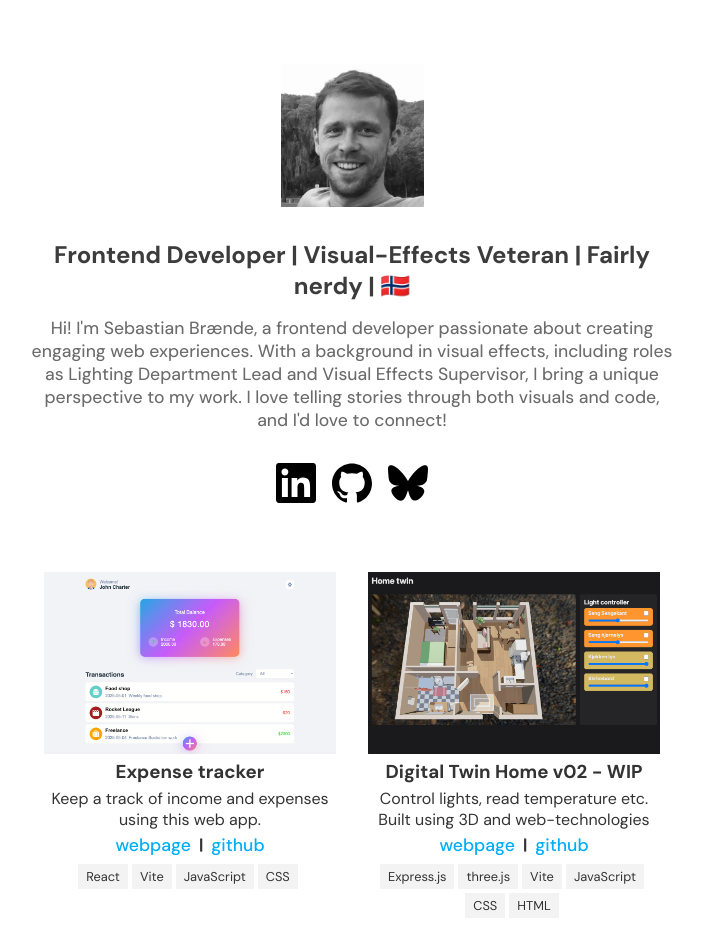
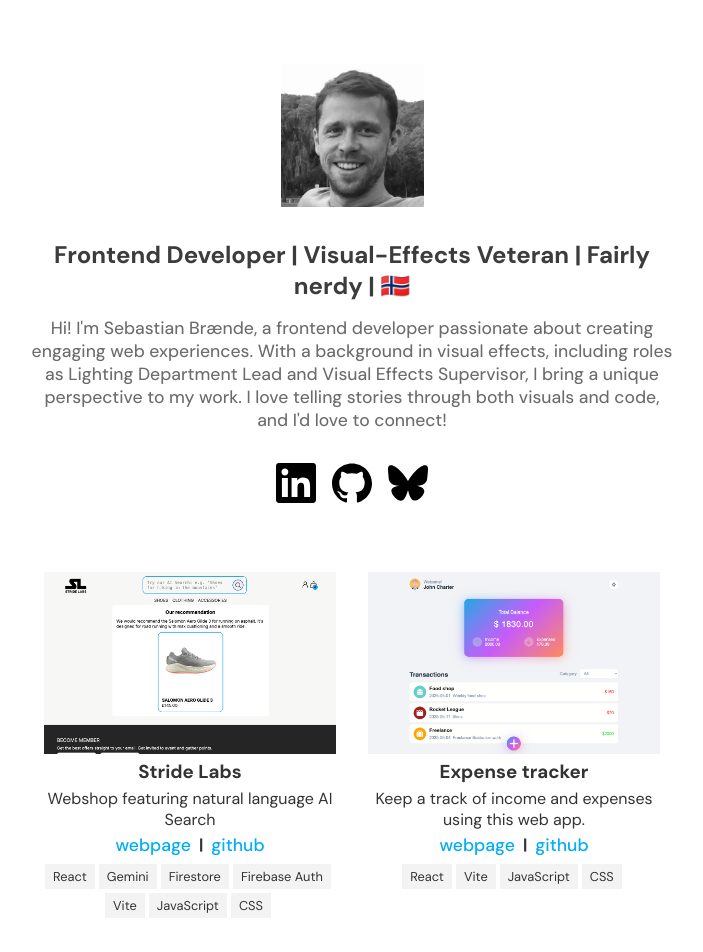
Before and after one commit to sbraende/portfolio, a React (Vite) app: page / in a window 1280 px wide. Shown: the top 952 px of the page, without its empty margins (288-991 px from the left). Built offline with nearby package versions, Linux system fonts and the light colour scheme.

Commit message:
add: Stride labs

```diff
--- a/src/data/portfolioData.js
+++ b/src/data/portfolioData.js
@@ -1,4 +1,21 @@
 const portfolioData = [
+  {
+    id: "stride-labs",
+    title: "Stride Labs",
+    description: "Webshop featuring natural language AI Search",
+    url: "https://sbraende-stridelabs.netlify.app/",
+    githubUrl: "https://github.com/sbraende/stride-labs",
+    thumbnail: "/assets/images/blogposts/stride-labs/stride-labs-thumbnail.png",
+    tags: [
+      "React",
+      "Gemini",
+      "Firestore",
+      "Firebase Auth",
+      "Vite",
+      "JavaScript",
+      "CSS",
+    ],
+  },
   {
     id: "expense-tracker",
     title: "Expense tracker",
```
Also changed, not shown: public/assets/images/blogposts/stride-labs/stride-labs-thumbnail.png (added).
